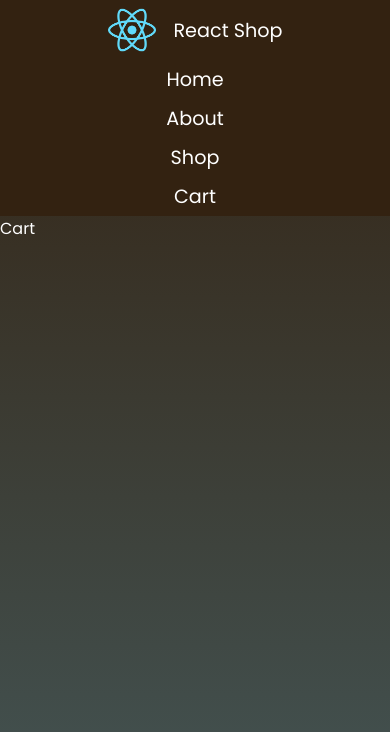
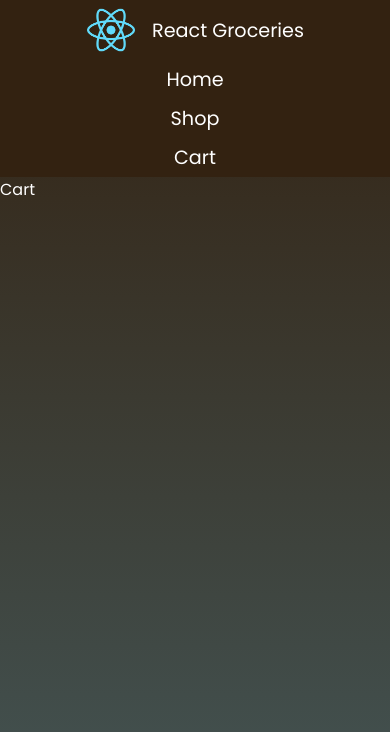
Before and after one commit to lesterfernandez/ecommerce-react, a React (Create React App) app: page /cart in a window 390 px wide. Shown: the top 732 px of the page. Built offline with nearby package versions, Linux system fonts and the light colour scheme.

Commit message:
nav responsiveness

```diff
--- a/src/components/About.js
+++ /dev/null
@@ -1,7 +0,0 @@
-import StyledAbout from "./styled/About.styled";
-
-const About = () => {
-  return <StyledAbout>About</StyledAbout>;
-};
-
-export default About;
--- a/src/components/Content.js
+++ b/src/components/Content.js
@@ -1,16 +1,14 @@
+import { Route, Switch } from "react-router-dom";
+import Cart from "./Cart";
+import Home from "./Home";
+import Shop from "./Shop";
 import StyledContent from "./styled/Content.styled";
-import { Switch, Route } from "react-router-dom";
-import Home from "./Home";
-import About from "./About";
-import Shop from "./Shop";
-import Cart from "./Cart";
 
 const Content = () => {
   return (
     <StyledContent>
       <Switch>
         <Route path="/" exact component={Home} />
-        <Route path="/about" component={About} />
         <Route path="/shop" component={Shop} />
         <Route path="/cart" component={Cart} />
       </Switch>
--- a/src/components/Nav.js
+++ b/src/components/Nav.js
@@ -1,6 +1,6 @@
+import { Link } from "react-router-dom";
+import logo from "../logo192.png";
 import StyledNav from "./styled/Nav.styled";
-import logo from "../logo192.png";
-import { Link } from "react-router-dom";
 
 const Nav = () => {
   return (
@@ -9,14 +9,11 @@ const Nav = () => {
         <li>
           <Link to="/">
             <img src={logo} alt="logo" />
-            <p>React Shop</p>
+            <p>React Groceries</p>
           </Link>
         </li>
         <li>
           <Link to="/">Home</Link>
-        </li>
-        <li>
-          <Link to="/about">About</Link>
         </li>
         <li>
           <Link to="/shop">Shop</Link>
--- a/src/components/styled/About.styled.js
+++ /dev/null
@@ -1,5 +0,0 @@
-import styled from "styled-components";
-
-const About = styled.div``;
-
-export default About;
```
